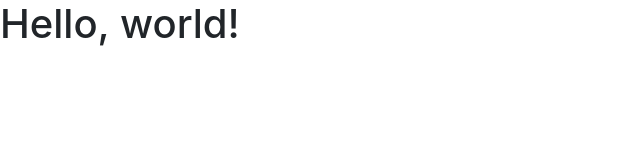
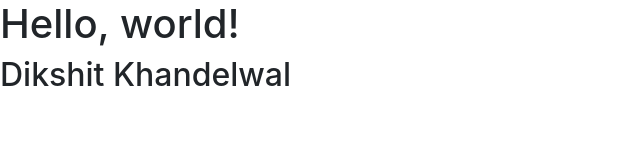
Before and after one commit to dikshit7040/Dikshit7040.github.io, a plain HTML site: page index.html in a window 1280 px wide. Shown: the whole page, without its empty margins (0-640 px from the left). Drawn offline with nearby package versions, Linux system fonts and the light colour scheme.

Commit message:
added dikshit

```diff
--- a/index.html
+++ b/index.html
@@ -12,7 +12,7 @@
   </head>
   <body>
     <h1>Hello, world!</h1>
-
+		<h2>Dikshit Khandelwal</h2>
     <!-- Optional JavaScript -->
     <!-- jQuery first, then Popper.js, then Bootstrap JS -->
     <script src="https://code.jquery.com/jquery-3.5.1.slim.min.js" integrity="sha384-DfXdz2htPH0lsSSs5nCTpuj/zy4C+OGpamoFVy38MVBnE+IbbVYUew+OrCXaRkfj" crossorigin="anonymous"></script>
```
